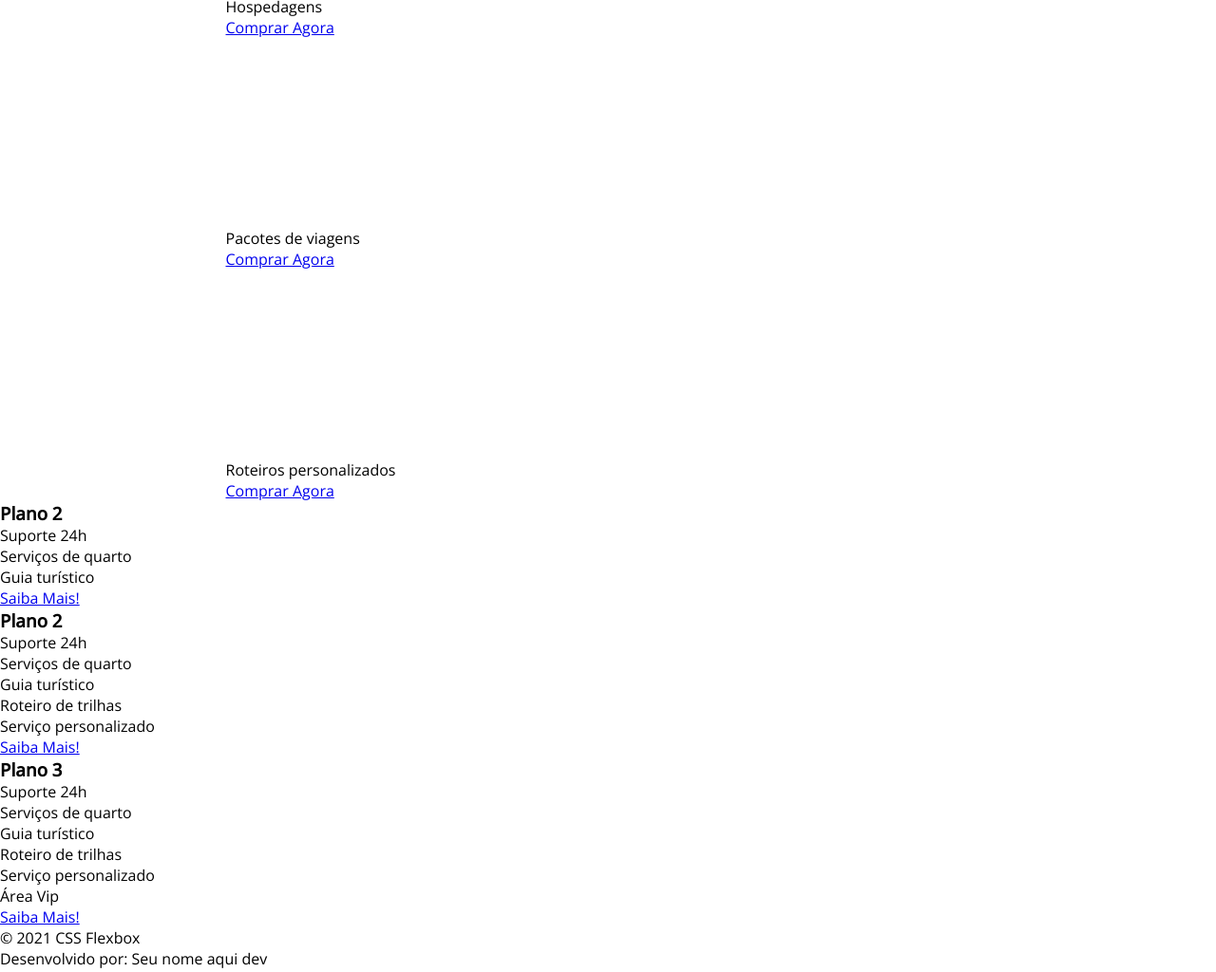
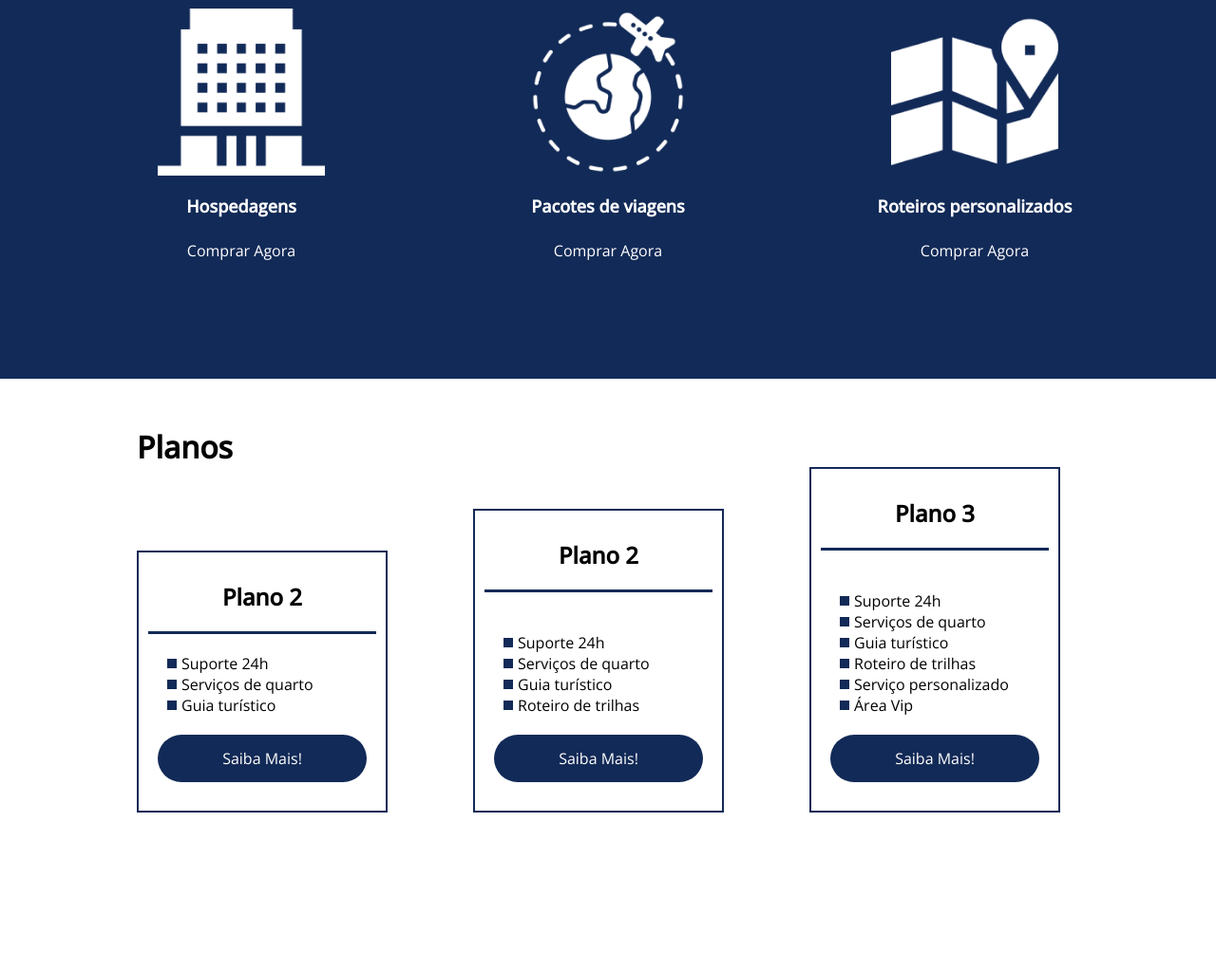
Before and after one commit to mfelipegs/project-flex, a plain HTML site: page index.html in a window 1280 px wide. Shown: the part 1326-2350 px from the top of the page at 95% size. Drawn offline with nearby package versions, Linux system fonts and the light colour scheme.

Commit message:
Template finalizado

```diff
--- a/assets/css/style.css
+++ b/assets/css/style.css
@@ -26,6 +26,7 @@ div img {
 	max-width: 992px;
 	margin: auto;
 	width: 100%;
+	min-width: 320px;
 }
 
 header {
@@ -70,7 +71,7 @@ header .menu {
 	margin-bottom: 10px;
 }
 
-.texto-apresentacao a {
+.btn {
 	background-color: #122A57;
 	color: #fff;
 	text-align: center;
@@ -88,6 +89,7 @@ header .menu {
 	flex-direction: row-reverse;
 	align-items: center;
 	justify-content: space-between;
+	margin-bottom: 50px;
 }
 
 #quem-somos h2 {
@@ -114,3 +116,183 @@ header .menu {
 #quem-somos img {
 	min-width: 320px;
 }
+
+.container-externo {
+	background-color: #122A57;
+	width: 100%;
+}
+
+#servicos {
+	flex-direction: column;
+	padding: 100px 0;
+}
+
+#servicos h2 {
+	color: #fff;
+	font-size: 32px;
+	margin-bottom: 20px;
+}
+
+.list-servicos {
+	display: flex;
+	justify-content: space-between;
+}
+
+.list-servicos .item-servico {
+	text-align: center;
+}
+
+/*.btn{
+	width: 220px;
+	background-color: #122A57;
+	border-radius: 30px;
+	height: 50px;
+	text-align: center;
+	margin-top: 20px;
+	line-height: 50px;
+	padding: 5px 10px;
+	color: #fff;
+	font-size: 14px;
+	text-decoration: none;
+}
+*/
+.item-servico p {
+	font-weight: 700;
+	font-size: 18px;
+	color: #fff;
+	margin-top: 20px;
+}
+
+.item-servico img {
+	width: 80%;
+	margin: auto;
+}
+
+#planos {
+	flex-direction: column;
+	min-height: 100vh;
+	padding-top: 50px;
+}
+
+#planos h2 {
+	font-size: 32px;
+}
+
+.list-planos {
+	display: flex;
+	align-items: flex-end;
+	justify-content: space-between;
+	margin-bottom: 20px;
+}
+
+.item-plano {
+	flex: 1;
+	border: 2px solid #122A57;
+	margin-right: 20px;
+	padding: 10px;
+	max-width: 240px;
+}
+
+.item-plano .btn {
+	margin: auto;
+	margin-bottom: 20px;
+}
+
+.item-plano h3 {
+	font-size: 24px;
+	display: flex;
+	flex-direction: column;
+	text-align: center;
+	margin-top: 20px;
+}
+
+.item-plano h3::after {
+	content: "";
+	background-color: #122A57;
+	width: 100%;
+	height: 3px;
+	margin-top: 20px;
+	margin-bottom: 10px;
+}
+
+.item-plano ul {
+	padding: 10px 20px;
+	display: flex;
+	flex-direction: column;
+	margin-bottom: 10px;
+}
+
+
+.item-plano ul li {
+	display: flex;
+	flex-wrap: nowrap;
+	align-items: center;
+}
+
+
+.item-plano ul li::before {
+	content: "";
+	width: 10px;
+	height: 10px;
+	background-color: #122A57;
+	margin-right: 5px;
+}
+
+footer {
+	background-color: #122A57;
+	height: 70px;
+	display: flex;
+	align-items: center;
+}
+
+footer .footer {
+	justify-content: space-between;
+	color: #fff;
+}
+
+/* mobile */
+
+@media(max-width: 992px) {
+	.flex-container {
+		flex-direction: column;
+	}
+
+	.apresentacao {
+		flex-direction: column-reverse;
+	}
+
+	.apresentacao .texto-apresentacao {
+		width: 100%;
+	}
+
+	#quem-somos {
+		flex-direction: column-reverse;
+	}
+
+	#quem-somos img {
+		min-width: 320px;
+		margin: auto;
+	}
+
+	.list-servicos {
+		flex-direction: column;
+	}
+
+	.item-servico img {
+		width: 50%;
+		margin: auto;
+	}
+
+	.list-planos {
+		flex-direction: column;
+		align-items: flex-start;
+		margin-bottom: 20px;
+	}
+
+	.list-planos .item-plano {
+		max-width: 90%;
+		margin: auto;
+		width: 100%;
+		margin-bottom: 20px;
+	}
+}
--- a/index.html
+++ b/index.html
@@ -22,7 +22,7 @@
         <div class="texto-apresentacao">
             <h1>Flex <br>Turismos</h1>
             <p>O melhor serviço para você!</p>
-            <a href="">Saiba Mais!</a>
+            <a href="" class="btn">Saiba Mais!</a>
         </div>
 
         <div>
@@ -42,59 +42,65 @@
         </div>
     </div>
 
-    <div class="flex-container">
+    <div class="container-externo">
+        <div class="flex-container" id="servicos">
             <div>
                 <h2>Serviços</h2>
             </div>
 
-        <div>
-            <div>
+            <div class="list-servicos">
+                <div class="item-servico">
                     <div><img src="assets/img/icon-2.png" alt="hospedagens"></div>
                     <p>Hospedagens</p>
-                <a href="#">Comprar Agora</a>
+                    <a href="#" class="btn">Comprar Agora</a>
                 </div>
 
-            <div>
+                <div class="item-servico">
                 <div><img src="assets/img/icon-1.png" alt="pacote de viagens"></div>
                 <p>Pacotes de viagens</p>
-               <a href="#">Comprar Agora</a>
+                <a href="#" class="btn">Comprar Agora</a>
                 </div>
 
-            <div>
+                <div class="item-servico">
                     <div><img src="assets/img/icon-3.png" alt="roteiros personalizados"></div>
                     <p>Roteiros personalizados</p>
-                <a href="#">Comprar Agora</a>
+                    <a href="#" class="btn">Comprar Agora</a>
                 </div>
 
             </div>
         </div>
+    </div>
 
-    <div>
+    <div class="flex-container" id="planos">
 
-        <div>
+        <div><h2>Planos</h2></div>
+
+        <div class="list-planos">
+            <div class="item-plano">
                 <h3>Plano 2</h3>
                 <ul>
                     <li>Suporte 24h</li>
                     <li>Serviços de quarto</li>
                     <li>Guia turístico</li>
                 </ul>
-            <a href="#">Saiba Mais!</a>
+                <a href="#" class="btn">Saiba Mais!</a>
             </div>
 
-        <div>
+            <div class="item-plano">
                 <h3>Plano 2</h3>
+                <br>
                 <ul>
                     <li>Suporte 24h</li>
                     <li>Serviços de quarto</li>
                     <li>Guia turístico</li>
                     <li>Roteiro de trilhas</li>
-                <li>Serviço personalizado</li>
                 </ul>
-            <a href="#">Saiba Mais!</a>
+                <a href="#" class="btn">Saiba Mais!</a>
             </div>
 
-        <div>
+            <div  class="item-plano">
                 <h3>Plano 3</h3>
+                <br>
                 <ul>
                     <li>Suporte 24h</li>
                     <li>Serviços de quarto</li>
@@ -103,13 +109,16 @@
                     <li>Serviço personalizado</li>
                     <li>Área Vip</li>
                 </ul>
-            <a href="#">Saiba Mais!</a>
+                <a href="#" class="btn">Saiba Mais!</a>
+            </div>
         </div>
     </div>
 
     <footer>
+        <div class="flex-container footer">
             <p>&copy; 2021 CSS Flexbox</p>
-        <p>Desenvolvido por: Seu nome aqui dev</p>
+            <p>Desenvolvido por: Matheus Felipe </p>
+        </div>
     </footer>
 </body>
 </html>
```
Lines whose indentation alone changed are shown as unchanged.
